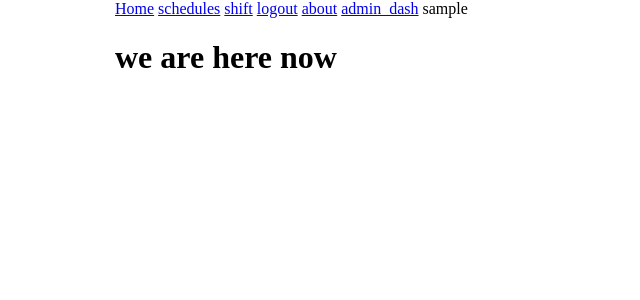
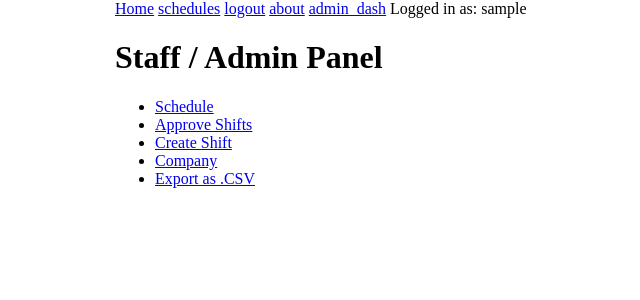
Before and after one commit to timeCommit-easyAvailability/timeCommit, a Django app: page /admindash/ in a window 1280 px wide. Shown: the top 300 px of the page, without its empty margins (13-653 px from the left). Run offline with Django 3.2, Linux system fonts and the light colour scheme; the visitor is signed in with stand-in values (Sample User, id 1); parts of the project's set-up code (start-up, migrations or seed data) failed here and were passed over.

Commit message:
Site architecture / urls

```diff
--- a/admin_dashboard/templates/dash/admin_dashboard.html
+++ b/admin_dashboard/templates/dash/admin_dashboard.html
@@ -2,6 +2,13 @@
 
 {% block content %}
 <div class="admin_dash">
-  <h1>we are here now</h1>
+  <h1>Staff / Admin Panel</h1>
+    <ul>
+      <li><a href="{% url "schedules" %}">Schedule</a></li>
+      <li><a href="{% url "shifts" %}">Approve Shifts</a></li>
+      <li><a href="{% url "shift" %}">Create Shift</a></li>
+      <li><a href="{% url "create_company" %}">Company</a></li>
+      <li><a href="{% url "csv" %}">Export as .CSV</a></li>
+    </ul>
 </div>
 {% endblock content %}
--- a/admin_dashboard/urls.py
+++ b/admin_dashboard/urls.py
@@ -8,7 +8,7 @@ from .views import (
     CreateCompanyView,
     CreateShiftView,
     ApproveUserScheduleView,
-    Admin_dash,
+    admin_dash,
 )
 
 
--- a/admin_dashboard/views.py
+++ b/admin_dashboard/views.py
@@ -16,11 +16,13 @@ def about_view(request):
 
 
 def admin_dash(request):
+    if not request.user.is_staff:
+        return redirect(reverse('home'))
     return render(request, 'dash/admin_dashboard.html')
 
 
 def Company_view(request):
-    if not request.user.is_authenticated:
+    if not request.user.is_staff:
         return redirect(reverse('login'))
     company = Company.objects.all()
 
@@ -31,7 +33,7 @@ def Company_view(request):
 
 
 def Shift_view(request):
-    if not request.user.is_authenticated:
+    if not request.user.is_staff:
         return redirect(reverse('login'))
     shifts = Shift.objects.all()
 
@@ -90,7 +92,7 @@ class ApproveUserScheduleView(LoginRequiredMixin, ListView):
 
 
 def Csv_view(request):
-    if not request.user.is_authenticated:
+    if not request.user.is_staff:
         return redirect(reverse('login'))
 
     def get_date(shifts):
--- a/employee_dashboard/views.py
+++ b/employee_dashboard/views.py
@@ -6,7 +6,7 @@ from operator import itemgetter
 
 def employee_dashboard_view(request):
     if not request.user.is_authenticated:
-        raise PermissionDenied
+        return redirect(reverse('login'))
 
     # calender generation logic
     all_shifts = get_list_or_404(Shift)
--- a/timecommit/templates/base/base.html
+++ b/timecommit/templates/base/base.html
@@ -23,14 +23,13 @@
         {% if user.is_authenticated %}
           <a href="{% url "home" %}">Home</a>
           <a href="{% url "schedules" %}">schedules</a>
-          <a href="{% url "shift" %}">shift</a>
           <a href="{% url 'logout' %}">logout</a>
           <a href="{% url "about" %}">about</a>
           {% if user.is_staff %}
           <a href="{% url 'admin_dash' %}">admin_dash</a>
           {% endif %}
 
-          <span>{{ user.username }}</span>
+          <span>Logged in as: {{ user.username }}</span>
           {% else %}
           <a href="{% url "about" %}">about</a>
           <a href="{% url 'login' %}">login</a>
--- a/timecommit/templates/base/home.html
+++ b/timecommit/templates/base/home.html
@@ -10,7 +10,11 @@
     <ul>
       <li><a href="{% url "home" %}">Home</a></li>
       <li><a href="{% url "about" %}">About</a></li>
+      {% if user.is_authenticated %}
+      <a href="{% url 'logout' %}">logout</a>
+      {% else %}
       <li><a href="{% url "login" %}">Login / Register</a></li>
+      {% endif %}
     </ul>
   </nav>
 
@@ -19,7 +23,6 @@
 <nav>
     <ul>
       <li><a href="{% url "home" %}">Home</a></li>
-      <li><a href="{% url "schedules" %}">schedules</a></li>
       <a href="{% url 'logout' %}">logout</a>
     </ul>
   </nav>
```
